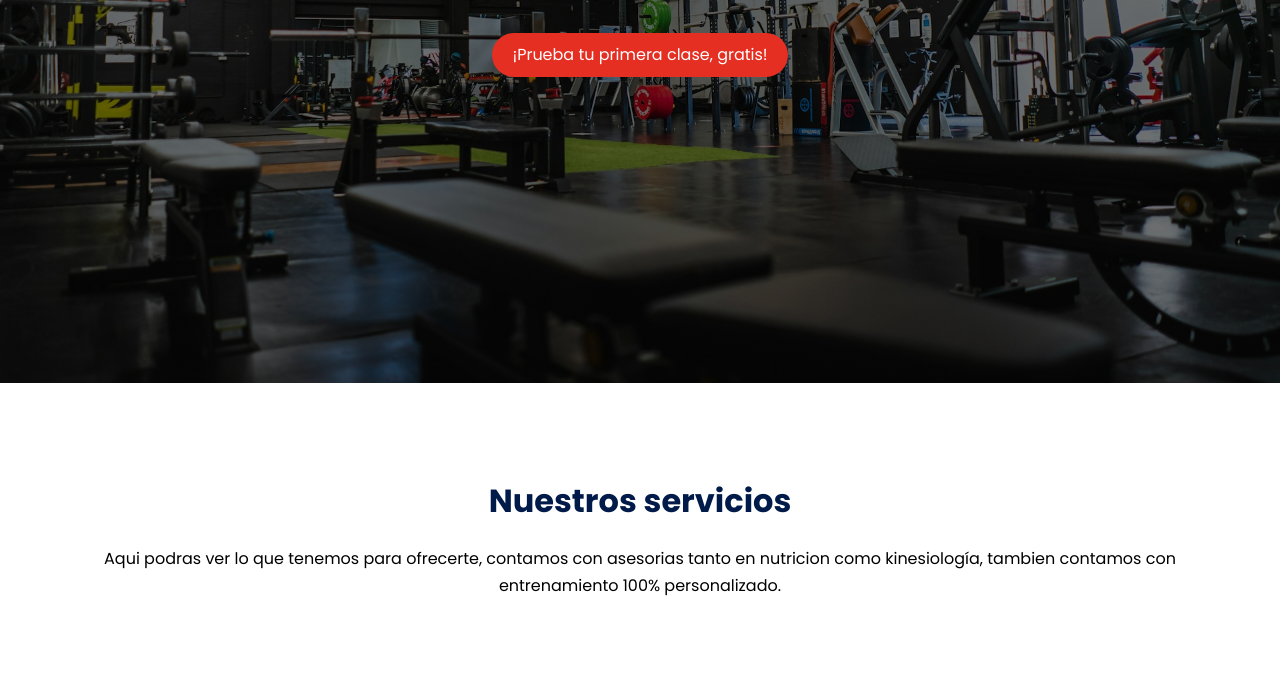
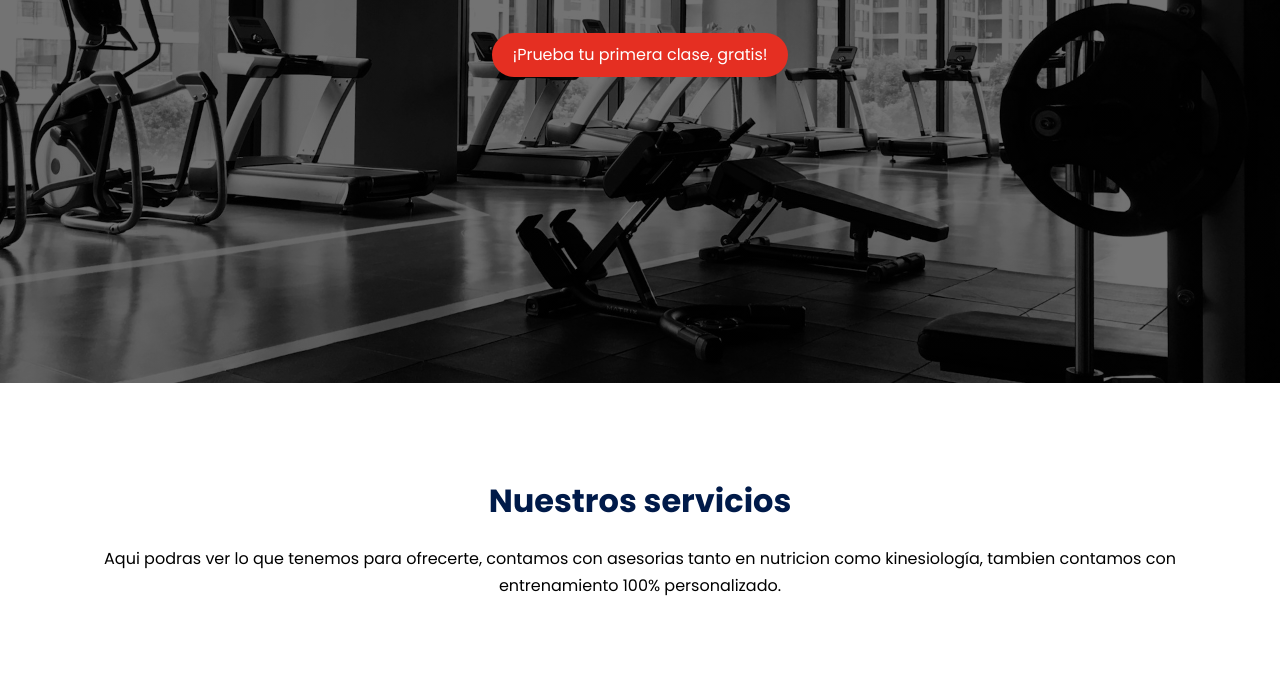
Before and after one commit to Gasparviola/Gasparviola.github.io, a plain HTML site: page index.html in a window 1280 px wide. Shown: the part 417-1090 px from the top of the page. Drawn offline with Linux system fonts and the light colour scheme.

Commit message:
Agregando foto

```diff
--- a/Css/estilos.css
+++ b/Css/estilos.css
@@ -35,7 +35,7 @@ body{
     left: 0;
     width: 100%;
     height: 100%;
-    background-image: linear-gradient(180deg, #0000008c 0%, #0000008c 100% ), url(../Imagenes/fotoGYM.jpg);
+    background-image: linear-gradient(180deg, #0000008c 0%, #0000008c 100% ), url(../Imagenes/risen-wang-20jX9b35r_M-unsplash.jpg);
     background-size:cover;
     z-index: -1;
 }
```
Also changed, not shown: aboutUs.html (+1 -1 lines), Imagenes/fotoGYM.jpg (deleted), Imagenes/risen-wang-20jX9b35r_M-unsplash.jpg (added).
